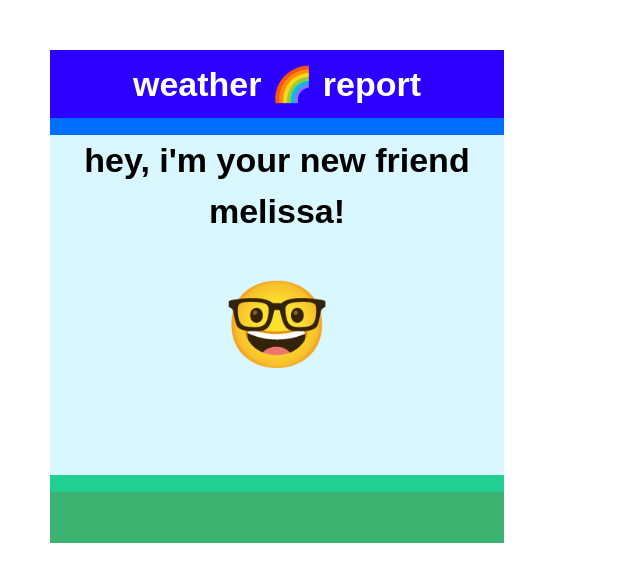
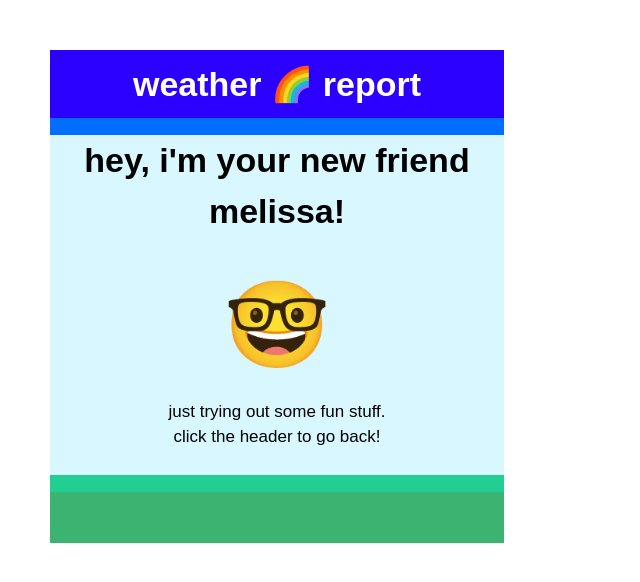
Before and after one commit to yummygoods/weather, a plain HTML site: page about.html in a window 1280 px wide. Shown: the whole page, without its empty margins (0-640 px from the left). Drawn offline with Linux system fonts and the light colour scheme; a web font is replaced by a local one.

Commit message:
updated css

```diff
--- a/about.html
+++ b/about.html
@@ -6,12 +6,12 @@
 		<meta name="viewport" content="width=device-width, initial-scale=1.0" />
 		<title>about</title>
 		<link rel="stylesheet" type="text/css" href="styles.css" />
-		<!-- <link rel="preconnect" href="https://fonts.googleapis.com" />
+		<link rel="preconnect" href="https://fonts.googleapis.com" />
 		<link rel="preconnect" href="https://fonts.gstatic.com" crossorigin />
 		<link
 			href="https://fonts.googleapis.com/css2?family=Abril+Fatface&family=Hubballi&family=Merriweather:ital@0;1&family=Nanum+Pen+Script&family=Noto+Color+Emoji&family=Outfit:wght@100;200;400;500;700&family=Rubik&family=Space+Mono&family=Work+Sans:wght@400;500;800&display=swap"
 			rel="stylesheet"
-		/> -->
+		/>
 	</head>
 
 	<body>
@@ -27,10 +27,12 @@
 
 <main class="aboutMain">
 <h3 class="greeting">hey, i'm your new friend melissa!</h3>
+
 <div class="animationContainer">
 <span class="emoji" id="nerd">🤓</span>
 </div>
-
+<p>just trying out some fun stuff.</p>
+<p>click the header to go back!</p>
 
 </main>
 
```
